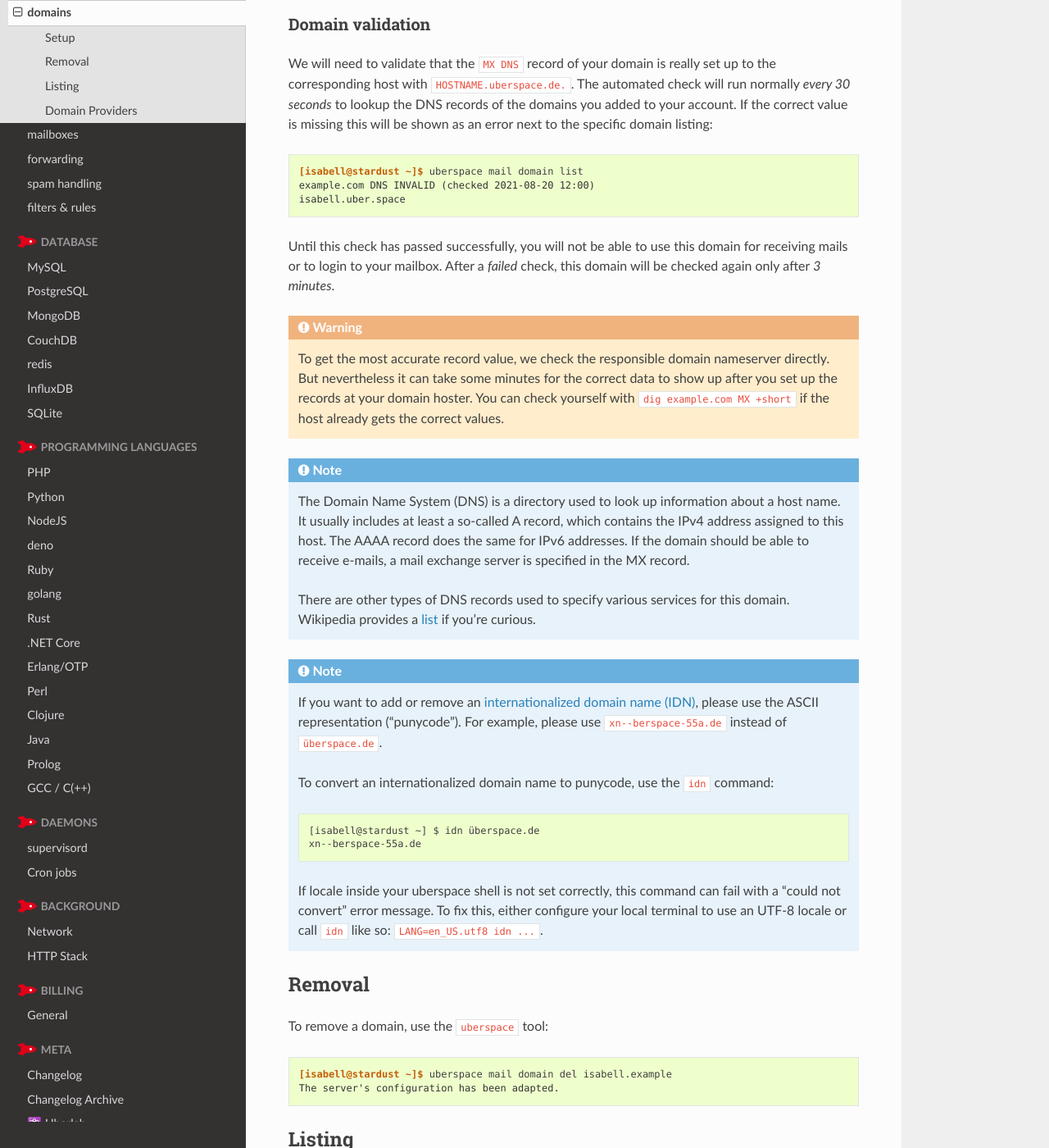
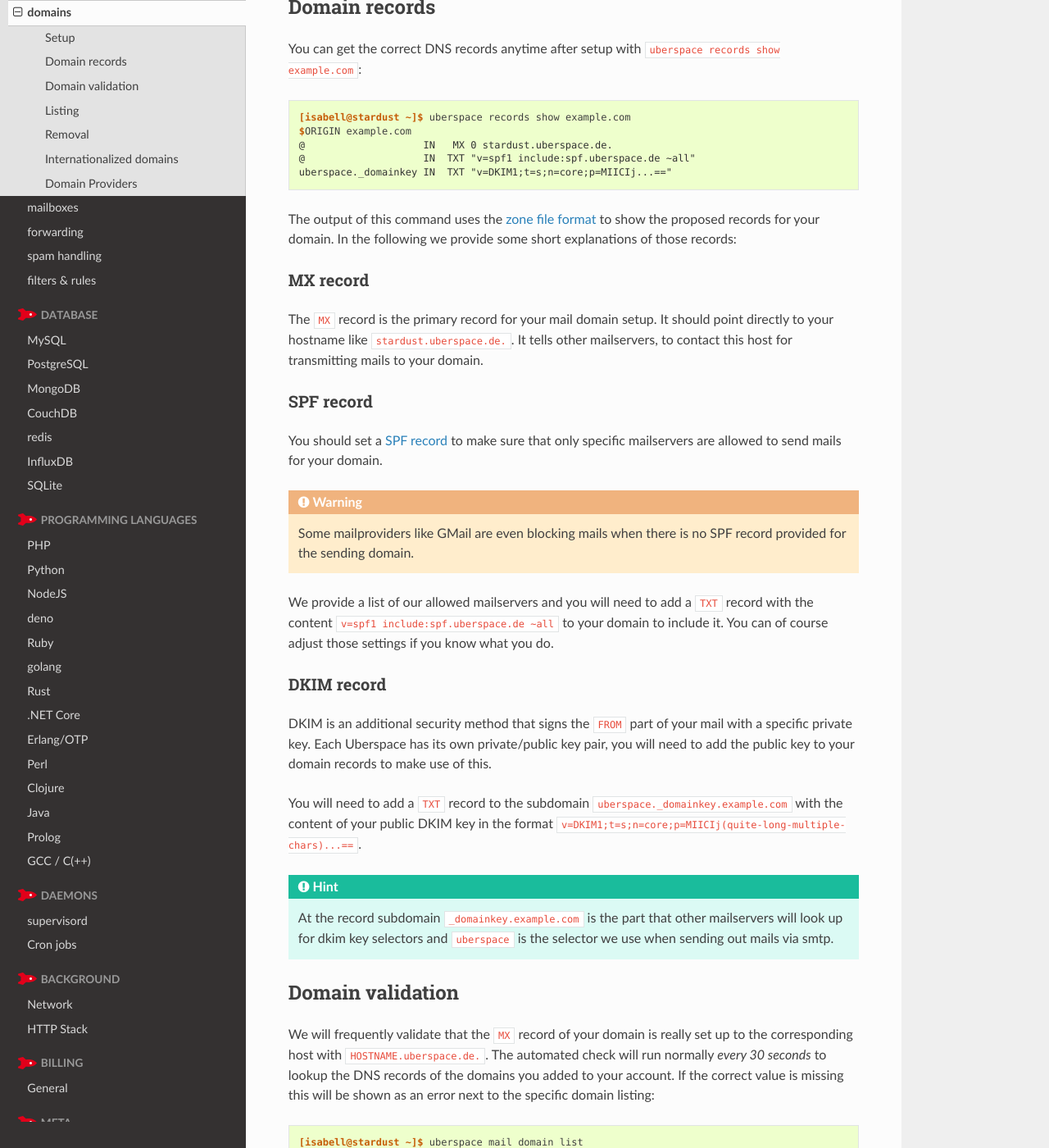
Before and after one commit to Uberspace/manual, a Sphinx documentation site: the page built from source/mail-domains.rst, in a window 1280 px wide and 1400 px high, scrolled down 1044 px. Shown: the whole window at 82% size. Built offline with Sphinx 7.4.7 and the Read the Docs theme 2.0.0, drawn with Linux system fonts in a browser that asks for light colours; some of the changed text lies outside the part shown.

Commit message:
add info for mail domain records and cleanup page

```diff
--- a/source/mail-domains.rst
+++ b/source/mail-domains.rst
@@ -1,46 +1,97 @@
-#######
-Domains
-#######
+############
+Mail Domains
+############
+
+Every Uberspace account gets its own mail domain in the form of ``$USER.uber.space``. You can setup as many additional domains as you like.
 
 .. include:: includes/domain-register.txt
+
 
 Setup
 =====
 
-In order to use your own domain for mail with your Uberspace, you need to first set it up using our ``uberspace`` tool. You can only add fully qualified domain names (`FQDNs <https://en.wikipedia.org/wiki/Fully_qualified_domain_name>`_), wildcard domains are not available.
+In order to use your own domain for mail with your Uberspace, you need to first set it up using our ``uberspace`` tool:
 
 .. code-block:: console
 
-  [isabell@stardust ~]$ uberspace mail domain add isabell.example
+  [isabell@stardust ~]$ uberspace mail domain add example.com
   The mailserver's configuration has been adapted.
   Now you can use the following records for your DNS:
 
-  isabell.example.                      IN   MX 0 stardust.uberspace.de.
-  isabell.example.                      IN  TXT "v=spf1 include:spf.uberspace.de ~all"
-  uberspace._domainkey.isabell.example. IN  TXT "v=DKIM1;t=s;n=core;p=MIICIj...=="
+  example.com.                      IN   MX 0 stardust.uberspace.de.
+  example.com.                      IN  TXT "v=spf1 include:spf.uberspace.de ~all"
+  uberspace._domainkey.example.com. IN  TXT "v=DKIM1;t=s;n=core;p=MIICIj...=="
 
   The trailing dot may be skipped, if the interface does not accept it.
 
-  [isabell@stardust ~]$
+Once you’ve set up your domain using the ``uberspace`` tool you will be provided with several records that need to be
+configured in your domain registrar’s nameserver.
 
-Once you’ve set up your domain using the uberspace mail domain add tool, the tool provides you with the ``MX`` and other records that need to be configured in your registrar’s nameserver. Please be aware that the trailing dot in ``stardust.uberspace.de.`` is the correct notation of a DNS record to indicate the domains root like here, but you can skip it if the domain hoster UI does not accept it.
+.. hint::
+  You can only add fully qualified domain names (`FQDNs <https://en.wikipedia.org/wiki/Fully_qualified_domain_name>`_),
+  wildcard domains are not available.
 
-You can get the correct DNS records anytime after setup with ``uberspace records show isabell.example``:
+.. hint::
+  Please be aware that the trailing dot in ``stardust.uberspace.de.`` is the correct notation of a DNS record to indicate
+  the domains root like here, but you can skip it if the domain hoster UI does not accept it.
+
+Domain records
+==============
+
+You can get the correct DNS records anytime after setup with ``uberspace records show example.com``:
 
 .. code-block:: console
 
-  [isabell@stardust ~]$ uberspace records show isabell.example
-  $ORIGIN isabell.example
+  [isabell@stardust ~]$ uberspace records show example.com
+  $ORIGIN example.com
   @                    IN   MX 0 stardust.uberspace.de.
   @                    IN  TXT "v=spf1 include:spf.uberspace.de ~all"
   uberspace._domainkey IN  TXT "v=DKIM1;t=s;n=core;p=MIICIj...=="
 
-  [isabell@stardust ~]$
+The output of this command uses the `zone file format <https://en.wikipedia.org/wiki/Zone_file>`_ to show the proposed
+records for your domain. In the following we provide some short explanations of those records:
+
+MX record
+---------
+
+The ``MX`` record is the primary record for your mail domain setup. It should point directly to your hostname like
+``stardust.uberspace.de.``. It tells other mailservers, to contact this host for transmitting mails to your domain.
+
+SPF record
+----------
+
+You should set a `SPF record <https://en.wikipedia.org/wiki/Sender_Policy_Framework>`_ to make sure that only specific
+mailservers are allowed to send mails for your domain.
+
+.. warning::
+  Some mailproviders like GMail are even blocking mails when there is no SPF record provided for the sending domain.
+
+We provide a list of our allowed mailservers and you will need to add a ``TXT`` record with the content
+``v=spf1 include:spf.uberspace.de ~all`` to your domain to include it. You can of course adjust those settings if you
+know what you do.
+
+DKIM record
+-----------
+
+DKIM is an additional security method that signs the ``FROM`` part of your mail with a specific private key. Each Uberspace
+has its own private/public key pair, you will need to add the public key to your domain records to make use of this.
+
+You will need to add a ``TXT`` record to the subdomain ``uberspace._domainkey.example.com`` with the content of your public
+DKIM key in the format ``v=DKIM1;t=s;n=core;p=MIICIj(quite-long-multiple-chars)...==``.
+
+.. hint::
+  At the record subdomain ``_domainkey.example.com`` is the part that other mailservers will look up for dkim key selectors
+  and ``uberspace`` is the selector we use when sending out mails via smtp.
+
+
 
 Domain validation
------------------
+=================
 
-We will need to validate that the ``MX DNS`` record of your domain is really set up to the corresponding host with ``HOSTNAME.uberspace.de.``. The automated check will run normally *every 30 seconds* to lookup the DNS records of the domains you added to your account. If the correct value is missing this will be shown as an error next to the specific domain listing:
+We will frequently validate that the ``MX`` record of your domain is really set up to the corresponding host with
+``HOSTNAME.uberspace.de.``. The automated check will run normally *every 30 seconds* to lookup the DNS records of the
+domains you added to your account. If the correct value is missing this will be shown as an error next to the specific
+domain listing:
 
 .. code-block:: console
 
@@ -48,14 +99,29 @@ We will need to validate that the ``MX DNS`` record of your domain is really set
  example.com DNS INVALID (checked 2021-08-20 12:00)
  isabell.uber.space
 
-Until this check has passed successfully, you will not be able to use this domain for receiving mails or to login to your mailbox. After a *failed* check, this domain will be checked again only after *3 minutes*.
+Until this check has passed successfully, you will not be able to use this domain for receiving mails or to login to your
+mailbox. After a *failed* check, this domain will be checked again only after *3 minutes*.
 
 .. warning::
-  To get the most accurate record value, we check the responsible domain nameserver directly. But nevertheless it can take some minutes for the correct data to show up after you set up the records at your domain hoster. You can check yourself with ``dig example.com MX +short`` if the host already gets the correct values.
+  To get the most accurate record value, we check the responsible domain nameserver directly. But nevertheless it can take
+  some minutes for the correct data to show up after you set up the records at your domain hoster. You can check yourself
+  with ``dig example.com MX +short`` if the host already gets the correct values.
 
-.. include:: includes/domain-dns.txt
 
-.. include:: includes/domain-idn.txt
+Listing
+=======
+
+If you want to find out which domains are currently set up for the mail server on your Uberspace account, use the
+``uberspace`` command:
+
+.. code-block:: console
+
+ [isabell@stardust ~]$ uberspace mail domain list
+ isabell.example
+ isabell.uber.space
+
+This will list all domains and sub-domains currently set up for this account, including the default ``$USER.uber.space``.
+
 
 Removal
 =======
@@ -67,17 +133,11 @@ To remove a domain, use the ``uberspace`` tool:
  [isabell@stardust ~]$ uberspace mail domain del isabell.example
  The server's configuration has been adapted.
 
-Listing
-=======
 
-If you want to find out which domains are currently set up for the mail server on your Uberspace account, use the ``uberspace`` command:
+Internationalized domains
+=========================
 
-.. code-block:: console
+.. include:: includes/domain-idn.txt
 
- [isabell@stardust ~]$ uberspace mail domain list
- isabell.example
- isabell.uber.space
-
-This will list all domains and sub-domains currently set up for this account, including the default ``$USER.uber.space``.
 
 .. include:: includes/domain-providers.txt
```
